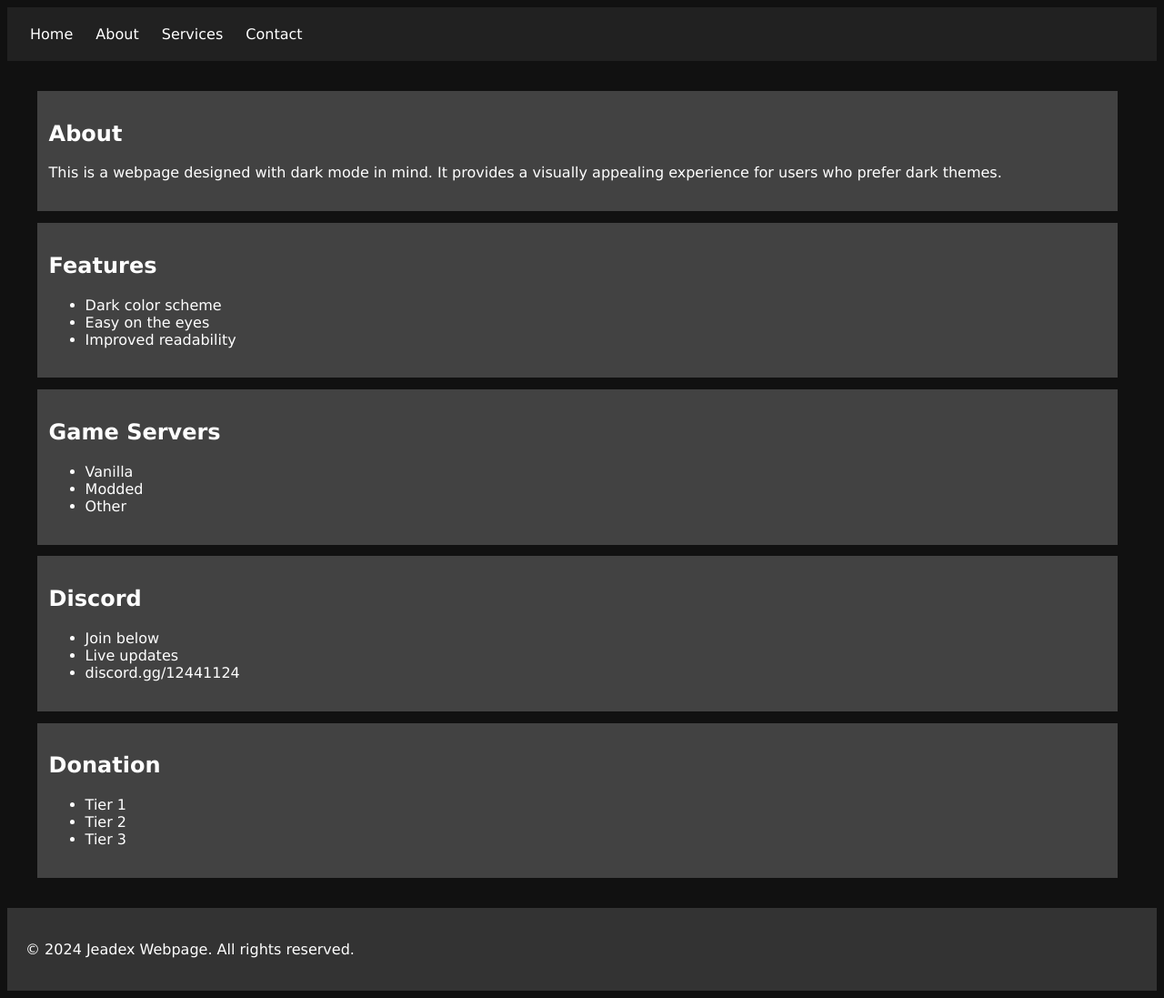
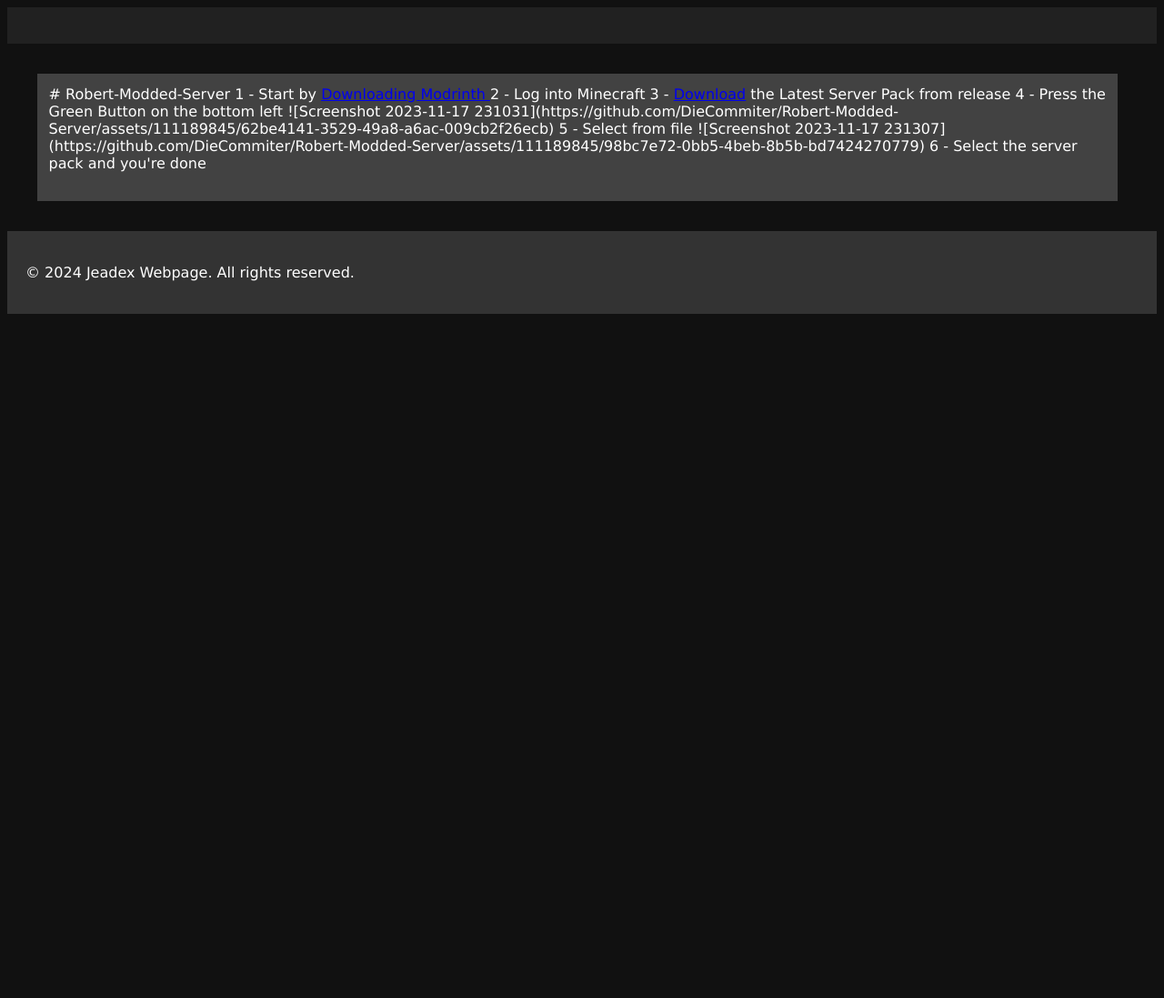
Before and after one commit to RobertTheGr8t/robertthegr8t.github.io, a plain HTML site: page index.html in a window 1280 px wide. Shown: the whole page at 91% size. After the commit the page ends 800 px from the top, so only its background shows below. Drawn offline with Linux system fonts and the light colour scheme; a script that the page names is missing.

Commit message:
Update index.html

```diff
--- a/index.html
+++ b/index.html
@@ -10,70 +10,29 @@
 
 <body>
   <header>
-
-    <nav>
-        <ul>
-          <li><a href="#">Home</a></li>
-          <li><a href="#">About</a></li>
-          <li><a href="#">Services</a></li>
-          <li><a href="#">Contact</a></li>
-        </ul>
-      </nav>
-
   </header>
 
   <main>
     <div class="container">
         <section>
-        <h2>About</h2>
-        <p>This is a webpage designed with dark mode in mind. It provides a visually appealing experience for users who prefer dark themes.</p>
+          # Robert-Modded-Server
+
+          1 - Start by <a href="https://launcher-files.modrinth.com/versions/0.6.0/windows/Modrinth App_0.6.0_x64_en-US.msi"> Downloading Modrinth </a>
+
+          2 - Log into Minecraft
+
+          3 - <a href="https://github.com/DieCommiter/Robert-Modded-Server/releases">Download</a> the Latest Server Pack from release
+
+          4 - Press the Green Button on the bottom left
+          ![Screenshot 2023-11-17 231031](https://github.com/DieCommiter/Robert-Modded-Server/assets/111189845/62be4141-3529-49a8-a6ac-009cb2f26ecb)
+
+          5 - Select from file
+
+          ![Screenshot 2023-11-17 231307](https://github.com/DieCommiter/Robert-Modded-Server/assets/111189845/98bc7e72-0bb5-4beb-8b5b-bd7424270779)
+
+          6 - Select the server pack and you're done
         </section>
     </div>
-
-    <div class="container">
-        <section>
-        <h2>Features</h2>
-        <ul>
-            <li>Dark color scheme</li>
-            <li>Easy on the eyes</li>
-            <li>Improved readability</li>
-        </ul>
-        </section>
-    </div>
-
-    <div class="container">
-        <section>
-        <h2>Game Servers</h2>
-        <ul>
-            <li>Vanilla</li>
-            <li>Modded</li>
-            <li>Other</li>
-        </ul>
-        </section>
-    </div>
-
-    <div class="container">
-        <section>
-        <h2>Discord</h2>
-        <ul>
-            <li>Join below</li>
-            <li>Live updates</li>
-            <li>discord.gg/12441124</li>
-        </ul>
-        </section>
-    </div>
-
-    <div class="container">
-        <section>
-        <h2>Donation</h2>
-        <ul>
-            <li>Tier 1</li>
-            <li>Tier 2</li>
-            <li>Tier 3</li>
-        </ul>
-        </section>
-    </div>
-
   </main>
 
   <footer>
```
